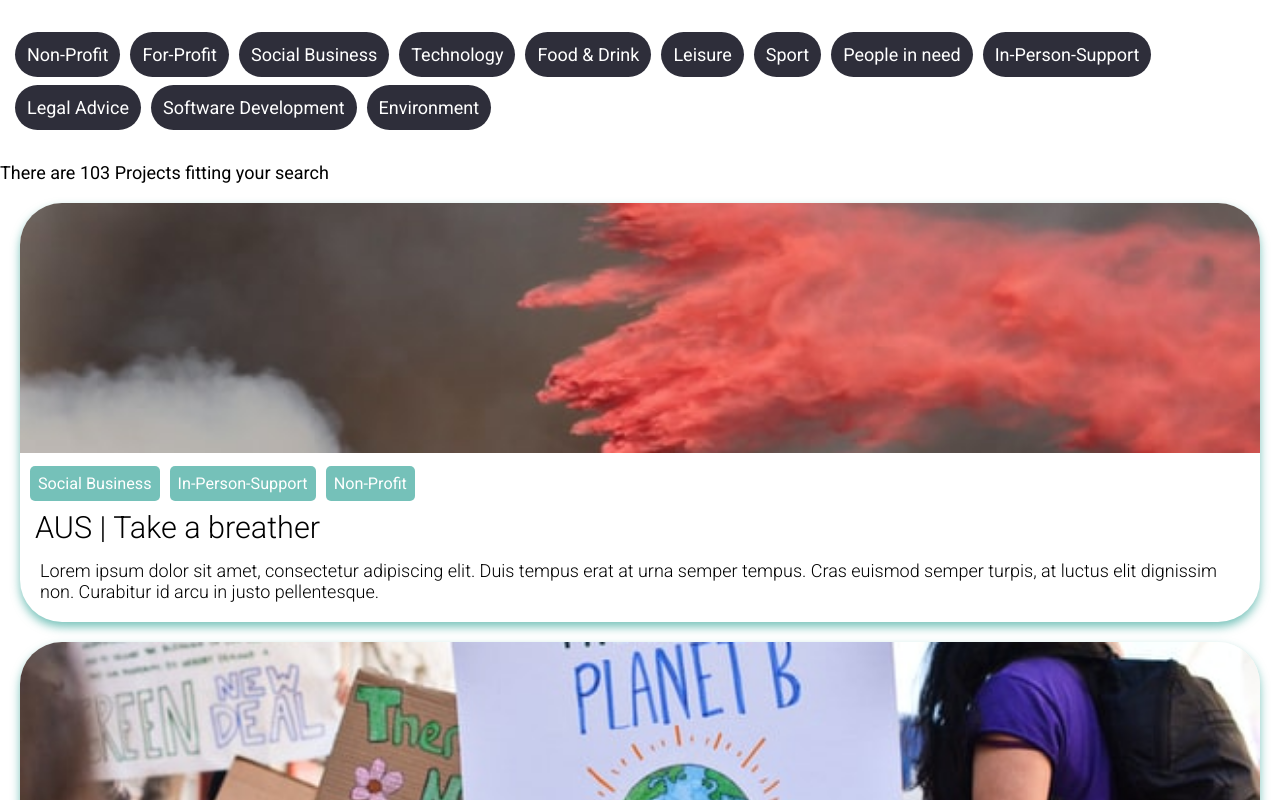
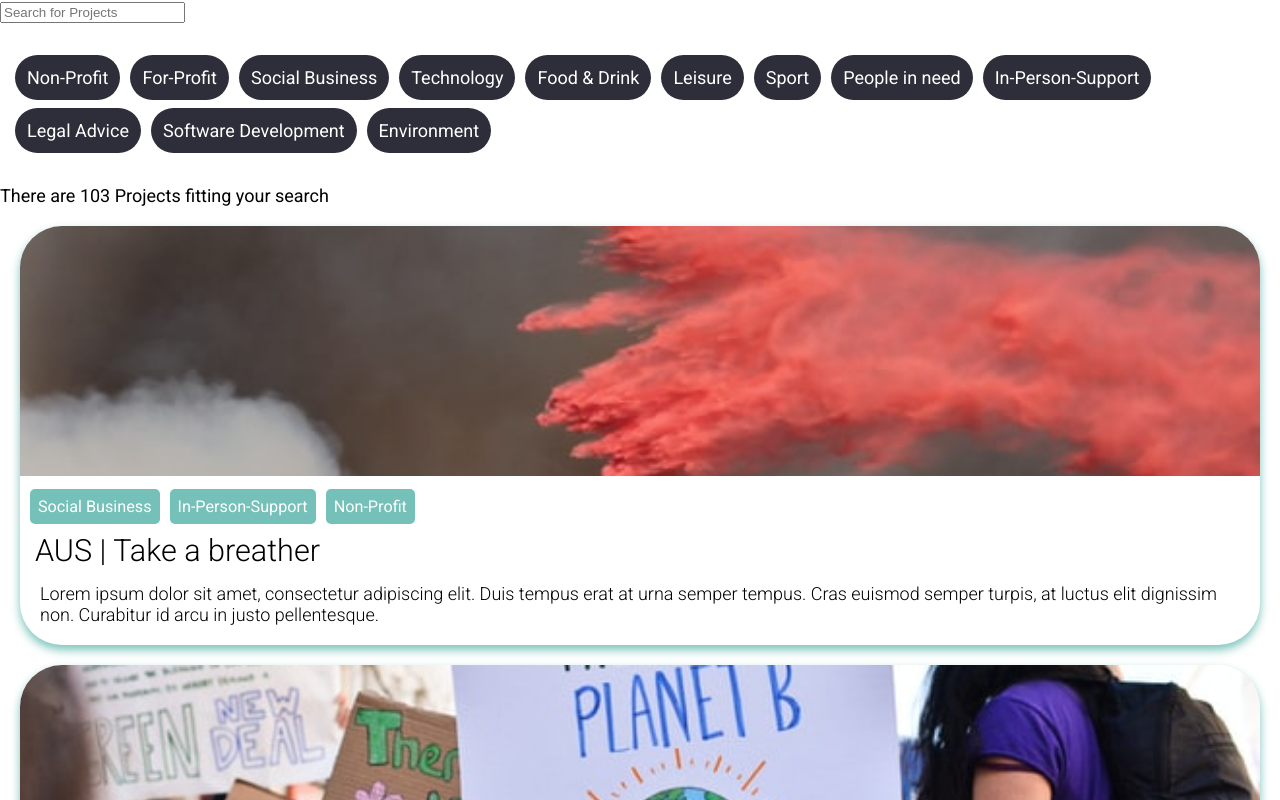
Before and after one commit to constantingoeldel/capstone-project, a React (Create React App) app: page / in a window 1280 px wide. Shown: the top 800 px of the page. Built offline with nearby package versions, Linux system fonts and the light colour scheme.

Commit message:
add fuzzysearch

```diff
--- a/package.json
+++ b/package.json
@@ -6,6 +6,7 @@
     "@testing-library/jest-dom": "^4.2.4",
     "@testing-library/react": "^9.5.0",
     "@testing-library/user-event": "^7.2.1",
+    "fuzzysearch": "^1.0.3",
     "react": "^16.13.1",
     "react-dom": "^16.13.1",
     "react-scripts": "3.4.3",
--- a/src/App.js
+++ b/src/App.js
@@ -3,16 +3,23 @@ import Project from './components/Project'
 import mockData from './db.json'
 import TagCluster from './components/TagCluster'
 import { sortByTags } from './utils'
+import Search from './components/Search'
+import fuzzysearch from 'fuzzysearch'
 
 export default function App() {
   const [selectedTags, setSelectedTags] = useState([])
   const [projects, setProjects] = useState([])
+  const [searchTerm, setSearchTerm] = useState(mockData.projects)
   useEffect(() => {
     setProjects(sortByTags(selectedTags, mockData.projects))
   }, [selectedTags])
 
+  useEffect(() => {
+    setProjects(searchTerm)
+  }, [searchTerm])
   return (
     <>
+      <Search onSearch={onSearch} />
       <TagCluster tags={mockData.tags} onTagClick={onTagClick} />
       <p>There are {projects.length} Projects fitting your search</p>
       {projects.map((project, index) => (
@@ -25,4 +32,9 @@ export default function App() {
     set = set.delete(tag) ? set : set.add(tag)
     setSelectedTags([...set])
   }
+  function onSearch(event) {
+    setSearchTerm(
+      mockData.projects.filter((project) => fuzzysearch(event.target.value, project.title) === true)
+    )
+  }
 }
--- /dev/null
+++ b/src/components/Search.js
@@ -0,0 +1,9 @@
+import React from 'react'
+import styled from 'styled-components/macro'
+import PropTypes from 'prop-types'
+
+export default function Search({ onSearch }) {
+  return <Input placeholder='Search for Projects' onChange={onSearch} />
+}
+
+const Input = styled.input``
```
Also changed, not shown: 1 other file (tests, documents, lock files or other folders).
